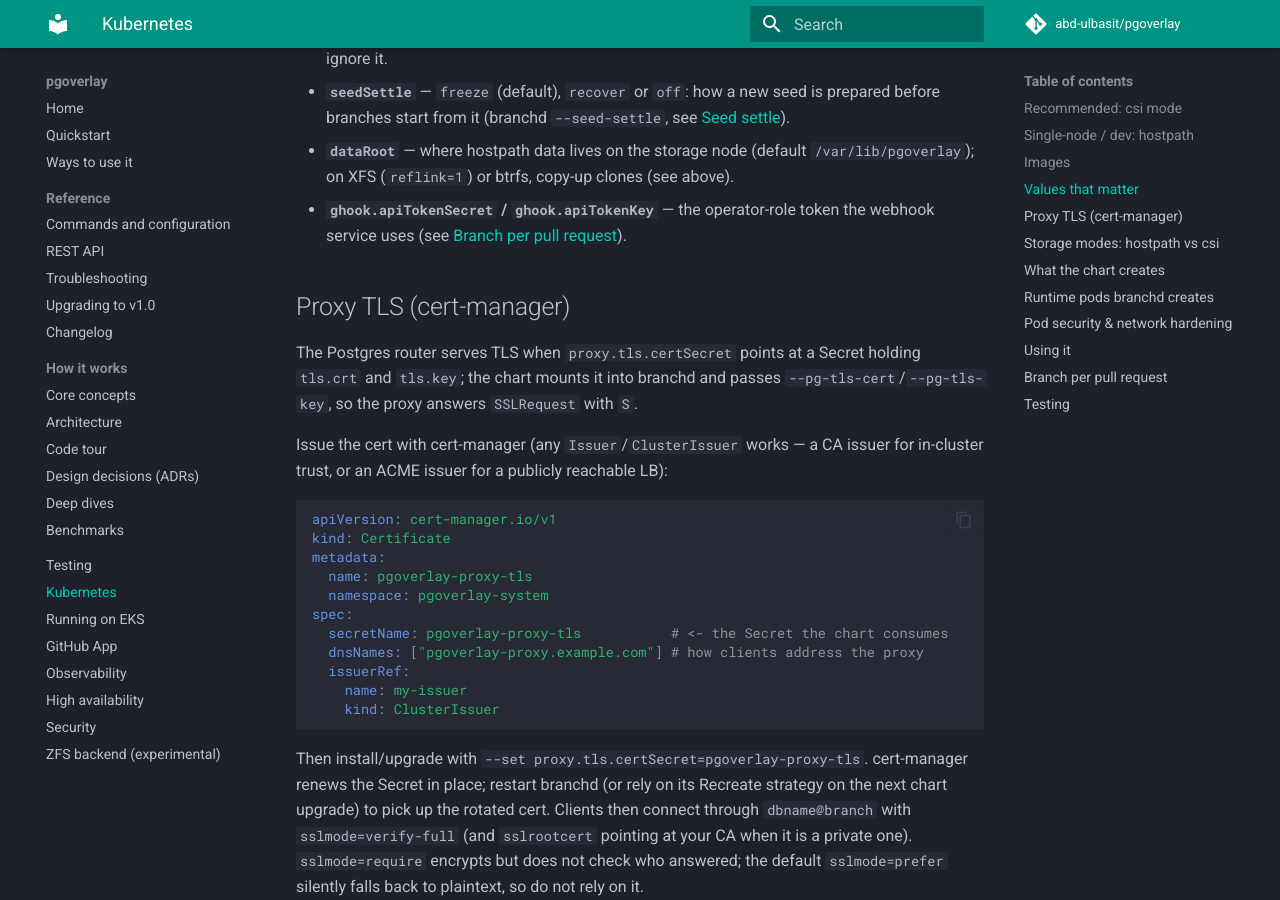
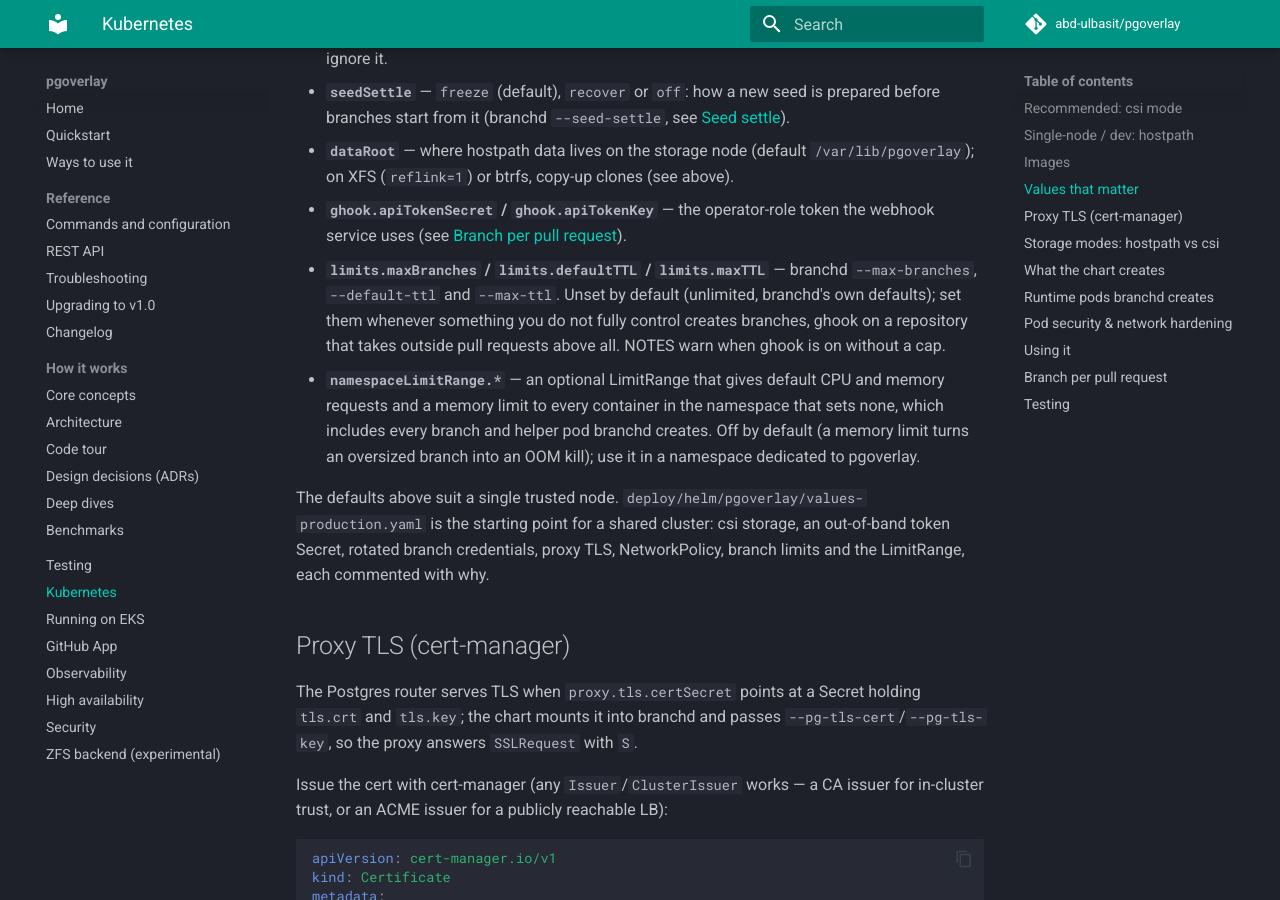
Before and after one commit to abd-ulbasit/pgoverlay, an MkDocs documentation site: the page built from docs/kubernetes.md, in a window 1280 px wide and 900 px high, scrolled down 4508 px. Built offline with MkDocs 1.6.1 and Material for MkDocs 9.7.7, drawn with Linux system fonts in a browser that asks for light colours; comment, search, counter and statistics services are not loaded.

Commit message:
helm: expose branch limits and add a production values file
The chart had no way to pass branchd's --max-branches, --default-ttl or
--max-ttl, so a chart install was always unlimited, and the branch and
helper pods branchd creates carry no CPU or memory requests or limits.
Every default in values.yaml is tuned for one trusted node, and nothing
showed what a shared-cluster install should change.

- limits.maxBranches, limits.defaultTTL and limits.maxTTL map to the
  branchd flags. They default to unset, branchd's own unlimited
  defaults, so an upgrade never starts refusing branches; a negative
  cap fails the render.
- namespaceLimitRange (off by default) renders a LimitRange that gives
  default requests and a memory limit to containers that set none,
  which is how the runtime-created branch pods get bounds without a
  code change.
- NOTES warn when ghook is enabled with no branch cap: every pull
  request, fork PRs included, creates a Postgres pod.
- values-production.yaml is a commented starting point for a shared
  cluster: csi, existingSecret, rotated credentials, proxy TLS,
  NetworkPolicy, limits and the LimitRange. hack/helm-test.sh renders it
  so it stays valid.

Co-Authored-By: Claude Opus 5.5 <noreply@anthropic.com>

```diff
--- a/docs/kubernetes.md
+++ b/docs/kubernetes.md
@@ -215,6 +215,21 @@ branchd itself starts two more kinds of image at runtime:
   above).
 - **`ghook.apiTokenSecret` / `ghook.apiTokenKey`** — the operator-role token
   the webhook service uses (see [Branch per pull request](#branch-per-pull-request)).
+- **`limits.maxBranches` / `limits.defaultTTL` / `limits.maxTTL`** — branchd
+  `--max-branches`, `--default-ttl` and `--max-ttl`. Unset by default
+  (unlimited, branchd's own defaults); set them whenever something you do not
+  fully control creates branches, ghook on a repository that takes outside
+  pull requests above all. NOTES warn when ghook is on without a cap.
+- **`namespaceLimitRange.*`** — an optional LimitRange that gives default
+  CPU and memory requests and a memory limit to every container in the
+  namespace that sets none, which includes every branch and helper pod
+  branchd creates. Off by default (a memory limit turns an oversized branch
+  into an OOM kill); use it in a namespace dedicated to pgoverlay.
+
+The defaults above suit a single trusted node. `deploy/helm/pgoverlay/values-production.yaml`
+is the starting point for a shared cluster: csi storage, an out-of-band token
+Secret, rotated branch credentials, proxy TLS, NetworkPolicy, branch limits
+and the LimitRange, each commented with why.
 
 ## Proxy TLS (cert-manager)
 
```
Also changed, not shown: docs/security.md (+5 -1 lines), 6 other files.
